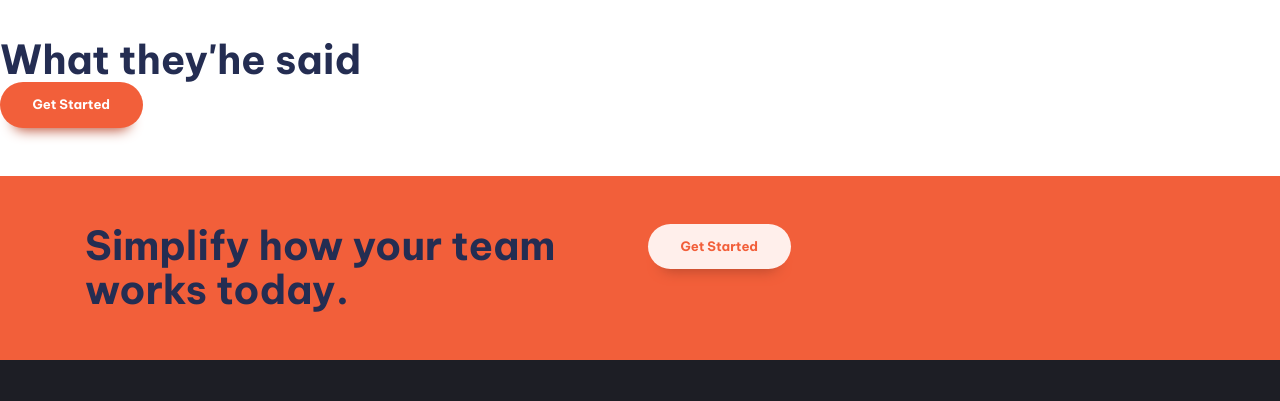
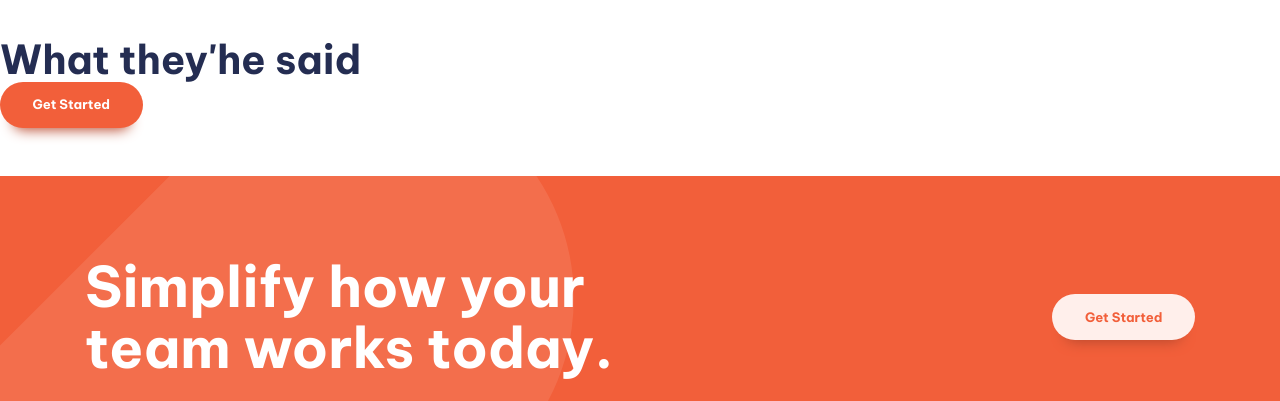
Before and after one commit to Nimesh-WeyBee/Web_Design--Par_one, a website built with Vite: page index.html in a window 1280 px wide. Shown: the part 1451-1852 px from the top of the page. Built offline with nearby package versions, Linux system fonts and the light colour scheme.

Commit message:
completed the CTA section

```diff
--- a/index.html
+++ b/index.html
@@ -136,15 +136,15 @@
         <button class="button">Get Started</button>
       </section>
 
-      <section class="cta | bg-accent-400 test-neutral-100 padding-block-700">
+      <section class="cta | bg-accent-400 text-neutral-100 padding-block-900">
         <div class="container">
-          <div class="even-columns">
+          <div class="even-columns vertical-align-center ">
             <div>
-              <p class="fs-secondary-heading fw-bold">
+              <p class="fs-primary-heading fw-bold">
                 Simplify how your team works today.
               </p>
             </div>
-            <div>
+            <div class="justify-self-end-md">
               <button class="button" data-type="inverted">Get Started</button>
             </div>
           </div>
--- a/style.css
+++ b/style.css
@@ -251,6 +251,34 @@ p[data-width="wide"] {
   }
 }
 
+/* cta */
+
+.cta{
+  position: relative;
+  isolation: isolate;
+  text-align: center;
+}
+
+
+@media (min-width: 50em) {
+  .cta{
+    text-align: left;
+  }
+}
+
+.cta::before{
+  content: "";
+  position: absolute;
+  inset: 0;
+  background-image: url(
+    'images/bg-tablet-pattern.svg'
+  ),url('images/bg-tablet-pattern.svg');
+  z-index: -1;
+  background-repeat: no-repeat;
+  background-position: -15rem -6rem,80rem -46rem ;
+  opacity: .1;
+}
+
 /* Utility classes */
 .visually-hidden {
   position: absolute;
@@ -272,14 +300,6 @@ p[data-width="wide"] {
   margin-inline: auto;
 }
 
-.flow * + * {
-  margin-top: var(--flow-spacer, 3em);
-}
-
-div {
-  --flow-spacer: 5em;
-}
-
 .even-columns {
   display: grid;
   gap: 1rem;
@@ -290,6 +310,29 @@ div {
     grid-auto-flow: column;
     grid-auto-columns: 1fr;
   }
+}
+
+.justify-self-end{
+  justify-self: end;
+}
+
+@media (min-width:50em) {
+  .justify-self-end-md{
+    justify-self: end;
+  }
+}
+
+
+.vertical-align-center{
+  align-items: center;
+}
+
+.flow * + * {
+  margin-top: var(--flow-spacer, 3em);
+}
+
+div {
+  --flow-spacer: 5em;
 }
 
 .text-primart-400 {
```
